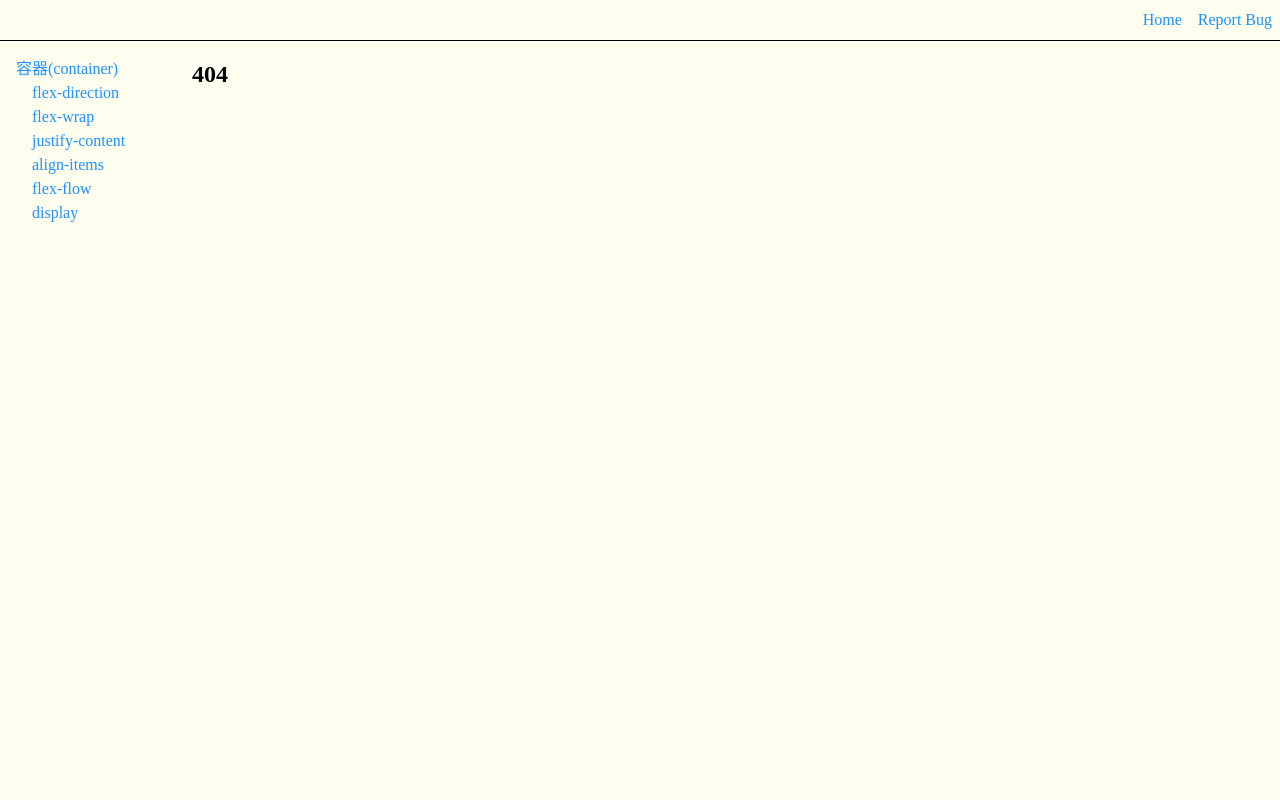
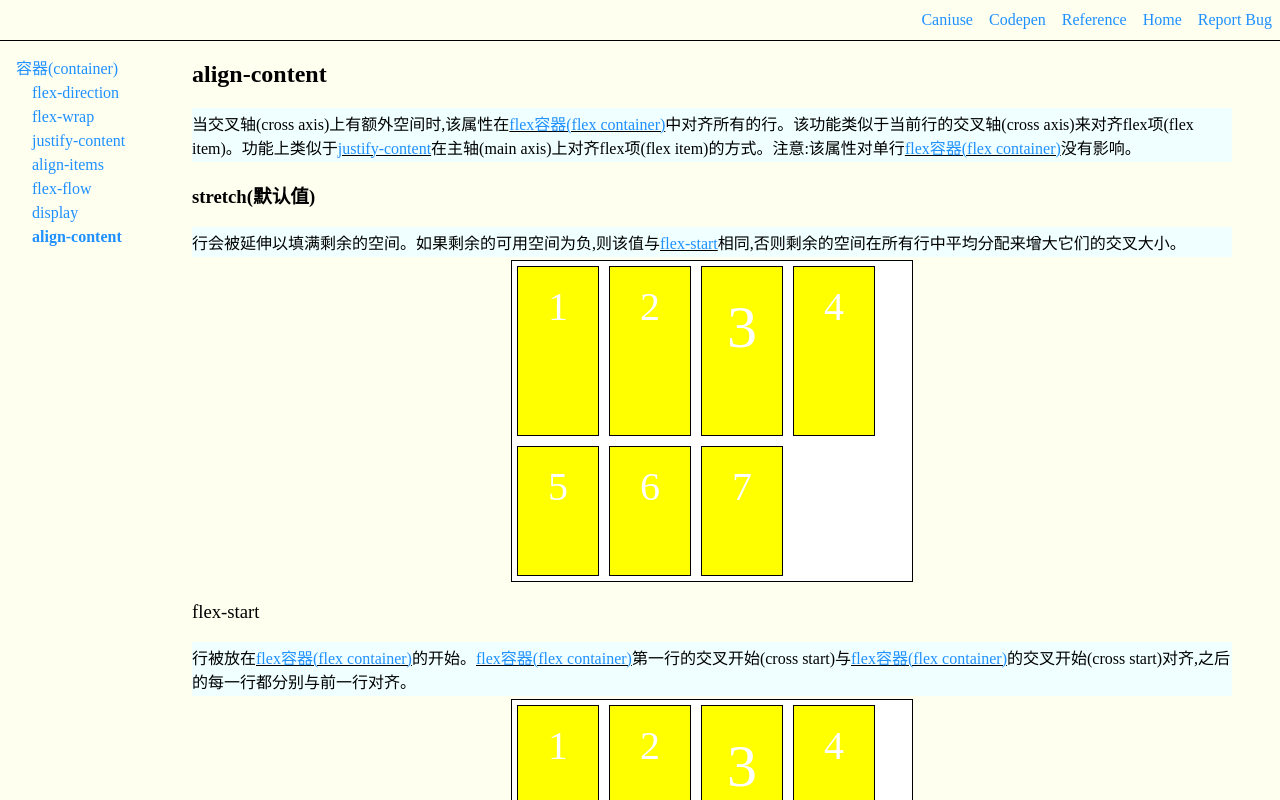
Before and after one commit to asurance/flex-tutorial, a Next.js app: page /container/AlignContent in a window 1280 px wide. Before the commit this address had no page. Built offline with nearby package versions, Linux system fonts and the light colour scheme.

Commit message:
feat(align-content): 基本完成

```diff
--- a/components/Layout.tsx
+++ b/components/Layout.tsx
@@ -40,6 +40,10 @@ const containers: NavVO[] = [
         link: 'Display',
         text: 'display',
     },
+    {
+        link: 'AlignContent',
+        text: 'align-content',
+    },
 ]
 
 const Layout = ({
--- /dev/null
+++ b/pages/container/AlignContent.tsx
@@ -0,0 +1,128 @@
+import FlexStyles from '../../styles/Flex.module.css'
+
+import { ReactElement } from 'react'
+import Layout from '../../components/Layout'
+import PropertyValue from '../../components/PropertyValue'
+import FlexContainer from '../../components/FlexContainer'
+import FlexItem from '../../components/FlexItem'
+import { Container, CrossAxis, CrossEnd, CrossStart, Item, MainAxis } from '../../components/LinkItem'
+import { NavVO } from '../../interfaces/NavVO'
+import PropertyP from '../../components/PropertyP'
+import ArticleLink from '../../components/ArticleLink'
+
+const JustifyContent = <ArticleLink href="/container/JustifyContent">justify-content</ArticleLink>
+
+const FlexStart = <ArticleLink href="/container/AlignContent#flex-start">flex-start</ArticleLink>
+
+const Center = <ArticleLink href="/container/AlignContent#center">center</ArticleLink>
+
+const headNavs: NavVO[] = [
+    {
+        link: 'https://caniuse.com/?search=CSS%20property%3A%20align-content%3A%20Supported%20in%20Flex',
+        text: 'Caniuse'
+    },
+    {
+        link: 'https://codepen.io/asurance/pen/RwGOzqX',
+        text: 'Codepen'
+    },
+    {
+        link: 'https://www.w3.org/TR/css-flexbox-1/#align-content-property',
+        text: 'Reference',
+    },
+]
+const ContainerClassNames = [FlexStyles['container-very-larger'], FlexStyles['container-wrap']]
+const ItemClassNames = [FlexStyles['item-auto-height']]
+const ItemLargerClassNames = [...ItemClassNames, FlexStyles['item-larger']]
+
+export default function AlignContent(): ReactElement {
+    return <Layout title="align-content" navs={headNavs}>
+        <header><h1>align-content</h1></header>
+        <section>
+            <PropertyP>当{CrossAxis}上有额外空间时,该属性在{Container}中对齐所有的行。该功能类似于当前行的{CrossAxis}来对齐{Item}。功能上类似于{JustifyContent}在{MainAxis}上对齐{Item}的方式。注意:该属性对单行{Container}没有影响。</PropertyP>
+        </section>
+        <PropertyValue value="stretch" isDefault>
+            <PropertyP>行会被延伸以填满剩余的空间。如果剩余的可用空间为负,则该值与{FlexStart}相同,否则剩余的空间在所有行中平均分配来增大它们的交叉大小。</PropertyP>
+            <section>
+                <FlexContainer className={ContainerClassNames}>
+                    <FlexItem className={ItemClassNames}>1</FlexItem>
+                    <FlexItem className={ItemClassNames}>2</FlexItem>
+                    <FlexItem className={ItemLargerClassNames}>3</FlexItem>
+                    <FlexItem className={ItemClassNames}>4</FlexItem>
+                    <FlexItem className={ItemClassNames}>5</FlexItem>
+                    <FlexItem className={ItemClassNames}>6</FlexItem>
+                    <FlexItem className={ItemClassNames}>7</FlexItem>
+                </FlexContainer>
+            </section>
+        </PropertyValue>
+        <PropertyValue value="flex-start" >
+            <PropertyP>行被放在{Container}的开始。{Container}第一行的{CrossStart}与{Container}的{CrossStart}对齐,之后的每一行都分别与前一行对齐。</PropertyP>
+            <section>
+                <FlexContainer style={{ alignContent: 'flex-start' }} className={ContainerClassNames}>
+                    <FlexItem className={ItemClassNames}>1</FlexItem>
+                    <FlexItem className={ItemClassNames}>2</FlexItem>
+                    <FlexItem className={ItemLargerClassNames}>3</FlexItem>
+                    <FlexItem className={ItemClassNames}>4</FlexItem>
+                    <FlexItem className={ItemClassNames}>5</FlexItem>
+                    <FlexItem className={ItemClassNames}>6</FlexItem>
+                    <FlexItem className={ItemClassNames}>7</FlexItem>
+                </FlexContainer>
+            </section>
+        </PropertyValue>
+        <PropertyValue value="flex-end" >
+            <PropertyP>行被放在{Container}的结束。{Container}最后一行的{CrossEnd}与{Container}的{CrossEnd}对齐,之前的每一行都分别与后一行对齐。</PropertyP>
+            <section>
+                <FlexContainer style={{ alignContent: 'flex-end' }} className={ContainerClassNames}>
+                    <FlexItem className={ItemClassNames}>1</FlexItem>
+                    <FlexItem className={ItemClassNames}>2</FlexItem>
+                    <FlexItem className={ItemLargerClassNames}>3</FlexItem>
+                    <FlexItem className={ItemClassNames}>4</FlexItem>
+                    <FlexItem className={ItemClassNames}>5</FlexItem>
+                    <FlexItem className={ItemClassNames}>6</FlexItem>
+                    <FlexItem className={ItemClassNames}>7</FlexItem>
+                </FlexContainer>
+            </section>
+        </PropertyValue>
+        <PropertyValue value="center" >
+            <PropertyP>行被放在{Container}的中心。不同行都相邻排布,在第一行到{Container}的{CrossStart}和最后一行到{Container}的{CrossEnd}均匀地分配剩余的空间。(如果剩余的空间为负,那就在两侧均匀地溢出。)</PropertyP>
+            <section>
+                <FlexContainer style={{ alignContent: 'center' }} className={ContainerClassNames}>
+                    <FlexItem className={ItemClassNames}>1</FlexItem>
+                    <FlexItem className={ItemClassNames}>2</FlexItem>
+                    <FlexItem className={ItemLargerClassNames}>3</FlexItem>
+                    <FlexItem className={ItemClassNames}>4</FlexItem>
+                    <FlexItem className={ItemClassNames}>5</FlexItem>
+                    <FlexItem className={ItemClassNames}>6</FlexItem>
+                    <FlexItem className={ItemClassNames}>7</FlexItem>
+                </FlexContainer>
+            </section>
+        </PropertyValue>
+        <PropertyValue value="space-between" >
+            <PropertyP>行被均匀地分布在{Container}内。如果剩余可用空间为负,或是{Container}只有一行,则该值与{FlexStart}相同。否则,{Container}第一行的{CrossStart}和{Container}的{CrossStart}对齐,最后一行的{CrossEnd}和{Container}的{CrossEnd}对齐。剩余空间被平分使得任意两个相邻行之间间距相同。</PropertyP>
+            <section>
+                <FlexContainer style={{ alignContent: 'space-between' }} className={ContainerClassNames}>
+                    <FlexItem className={ItemClassNames}>1</FlexItem>
+                    <FlexItem className={ItemClassNames}>2</FlexItem>
+                    <FlexItem className={ItemLargerClassNames}>3</FlexItem>
+                    <FlexItem className={ItemClassNames}>4</FlexItem>
+                    <FlexItem className={ItemClassNames}>5</FlexItem>
+                    <FlexItem className={ItemClassNames}>6</FlexItem>
+                    <FlexItem className={ItemClassNames}>7</FlexItem>
+                </FlexContainer>
+            </section>
+        </PropertyValue>
+        <PropertyValue value="space-around" >
+            <PropertyP>行被均匀地分布在{Container}内,并在两端有一半大小的空间。如果剩余空间为负,则该值与{Center}相同。否则,所有行会被排布成任意两行之间间距相同,并且第一行和最后一行离{Container}两侧的距离为间距的一半。</PropertyP>
+            <section>
+                <FlexContainer style={{ alignContent: 'space-around' }} className={ContainerClassNames}>
+                    <FlexItem className={ItemClassNames}>1</FlexItem>
+                    <FlexItem className={ItemClassNames}>2</FlexItem>
+                    <FlexItem className={ItemLargerClassNames}>3</FlexItem>
+                    <FlexItem className={ItemClassNames}>4</FlexItem>
+                    <FlexItem className={ItemClassNames}>5</FlexItem>
+                    <FlexItem className={ItemClassNames}>6</FlexItem>
+                    <FlexItem className={ItemClassNames}>7</FlexItem>
+                </FlexContainer>
+            </section>
+        </PropertyValue>
+    </Layout>
+}
--- a/styles/Flex.module.css
+++ b/styles/Flex.module.css
@@ -24,6 +24,14 @@
     height: 150px;
 }
 
+.container-very-larger {
+    height: 320px;
+}
+
+.container-wrap {
+    flex-wrap: wrap;
+}
+
 .item-auto-height {
     height: auto;
 }
```
